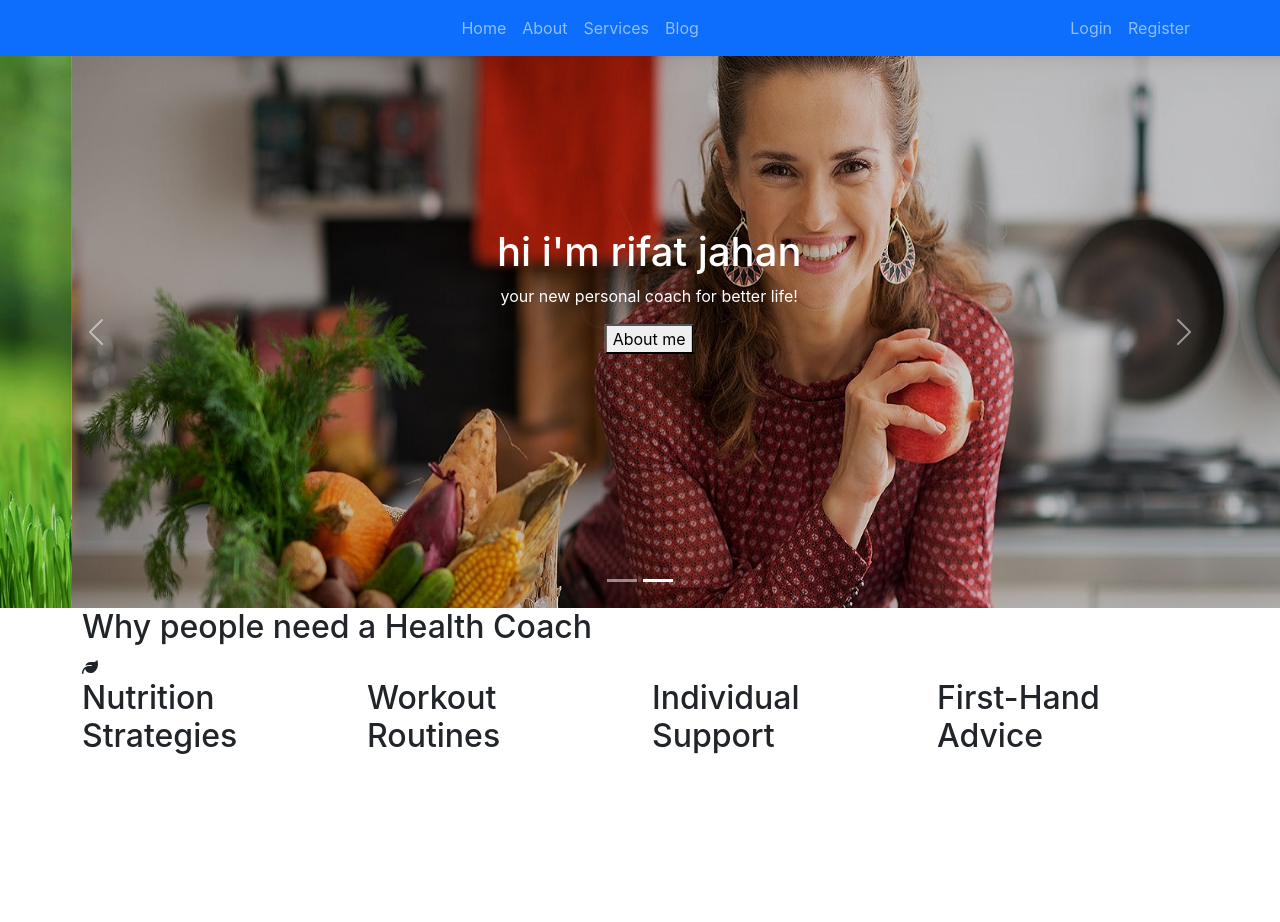
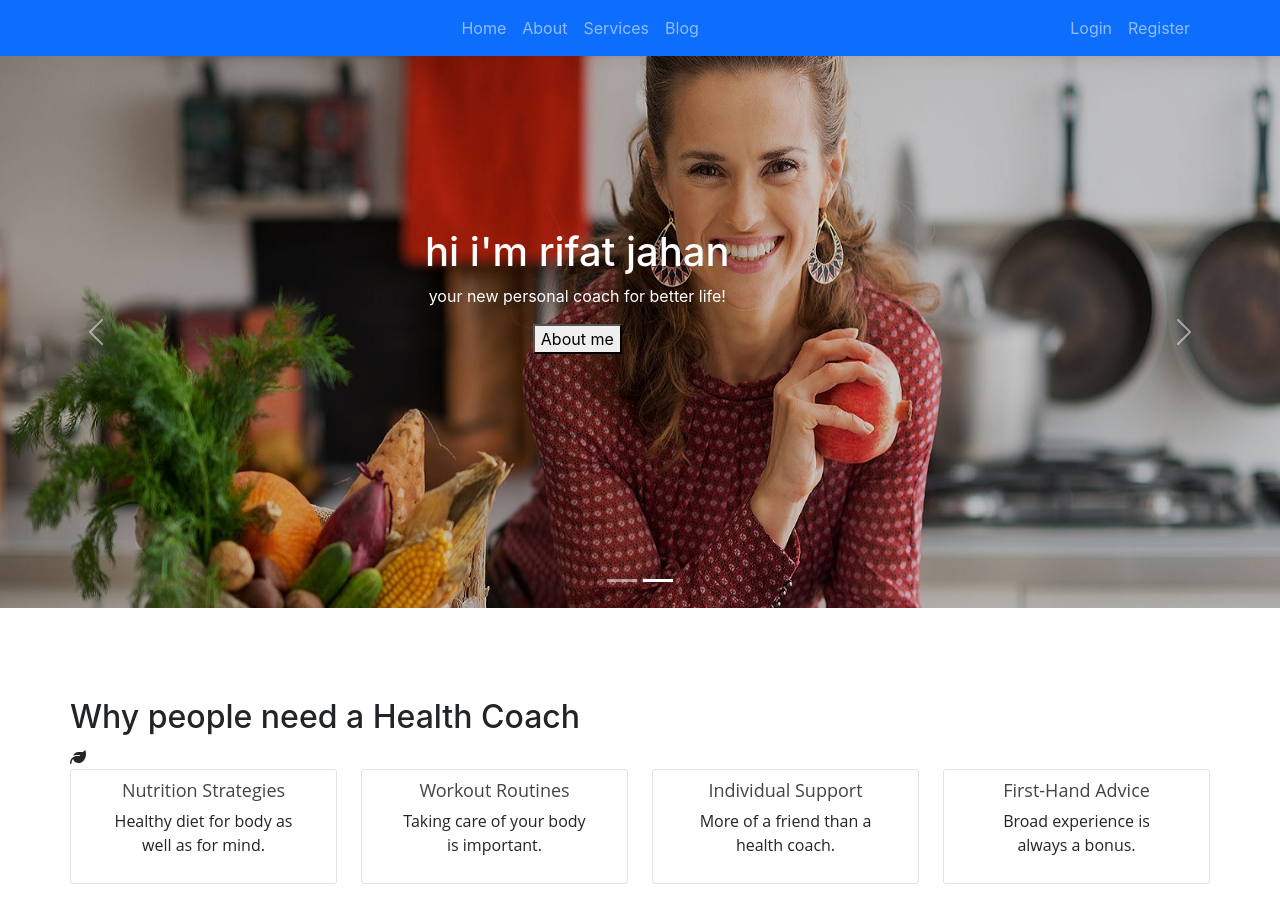
Before and after one commit to rifatjahan823/heath-coach, a React (Create React App) app: page / in a window 1280 px wide. Shown: the top 922 px of the page. Before the commit the page ends 800 px from the top, so only its background shows below. Built offline with nearby package versions, Linux system fonts and the light colour scheme.

Commit message:
add info box in aboutservice page

```diff
--- /dev/null
+++ b/src/Components/Pages/Home/AboutService/AboutService.css
@@ -0,0 +1,19 @@
+.AboutService-section{
+    padding: 90px 0;
+}
+.info-box{
+    font-family: "Open Sans";
+    padding: 10px 40px;
+    border: 1px solid #e1e2e4;
+    border-radius: 3px;
+    text-align: center;
+    transition: all .6s ease;
+}
+.info-box:hover{
+    box-shadow: 2px 1px 5px 0px black;
+}
+.info-box h3{
+    color: #444444;
+    font-size: 18px;
+
+}
--- a/src/Components/Pages/Home/AboutService/AboutService.js
+++ b/src/Components/Pages/Home/AboutService/AboutService.js
@@ -1,23 +1,36 @@
 import React from 'react';
+import'./AboutService.css';
 import { FontAwesomeIcon } from '@fortawesome/react-fontawesome'
 import { faLeaf } from '@fortawesome/free-solid-svg-icons'
 const AboutService = () => {
     return (
-        <div className='container'>
+        <div className='container AboutService-section'>
            <h2>Why people need a Health Coach</h2>
             <FontAwesomeIcon icon={faLeaf} />
            <div className='row'>
                 <div className='col-lg-3 colo-md-6 col-sm-12'>
-                    <h2>Nutrition Strategies</h2>
+                    <div className='info-box'>
+                    <h3>Nutrition Strategies</h3>
+                    <p>Healthy diet for body as well as for mind.</p>
+                    </div>
                 </div>
                 <div className='col-lg-3 colo-md-6 col-sm-12'>
-                    <h2>Workout Routines</h2>
+                    <div className='info-box'>
+                    <h3>Workout Routines</h3>
+                    <p>Taking care of your body is important.</p>
+                    </div>
                 </div>
                 <div className='col-lg-3 colo-md-6 col-sm-12'>
-                    <h2>Individual Support</h2>
+                   <div className='info-box'>
+                   <h3>Individual Support</h3>
+                   <p>More of a friend than a health coach.</p>
+                   </div>
                 </div>
                 <div className='col-lg-3 colo-md-6 col-sm-12'>
-                    <h2>First-Hand Advice</h2>
+                  <div className='info-box'>
+                  <h3>First-Hand Advice</h3>
+                  <p>Broad experience is always a bonus.</p>
+                  </div>
                 </div>
            </div>
         </div>
--- a/src/Components/Pages/Home/Banner/Banner.js
+++ b/src/Components/Pages/Home/Banner/Banner.js
@@ -11,7 +11,7 @@ const Banner = () => {
       setIndex(selectedIndex);
     };
     return (
-        <Carousel activeIndex={index} onSelect={handleSelect}>
+            <Carousel activeIndex={index} onSelect={handleSelect}>
       <Carousel.Item>
         <img style={{position:"relative"}}
           className="d-block w-100"
```
